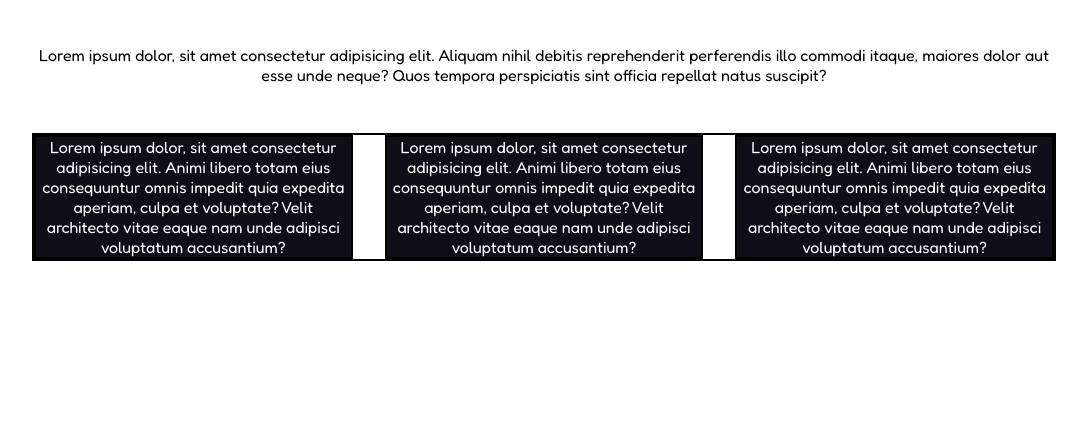
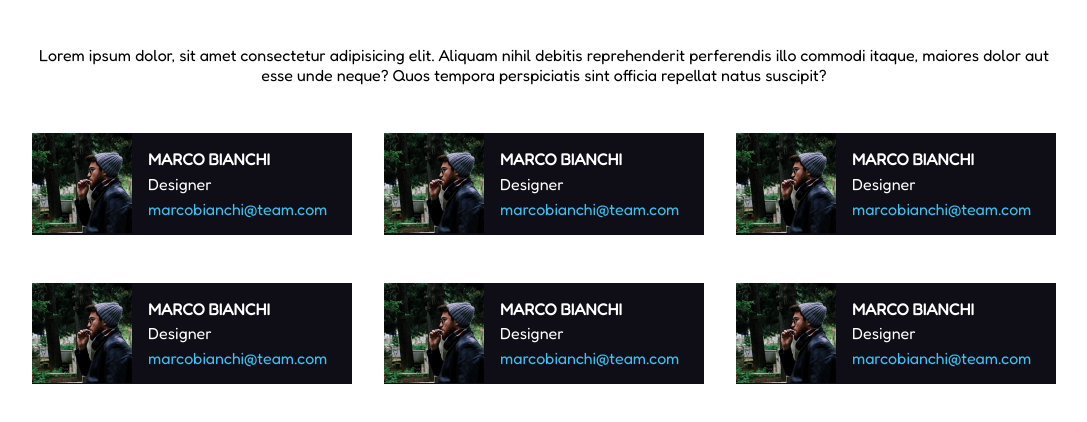
Before and after one commit to cioby09/html-css-float-cards, a plain HTML site: page index.html in a window 1280 px wide. Shown: the part 74-496 px from the top of the page, without its empty margins (96-1183 px from the left). Drawn offline with Linux system fonts and the light colour scheme.

Commit message:
Add: card content layout

```diff
--- a/css/style.css
+++ b/css/style.css
@@ -19,9 +19,13 @@ body{
     margin-bottom: 3rem;
 }
 
+/* Utilities */
+.text-center {
+    text-align: center;
+}
+
 /* Layout */
 .container{
-    text-align: center;
     width: 80%;
     max-width: 1100px;
     margin: 0 auto;
@@ -30,15 +34,15 @@ body{
 
 .row{
     margin-top: 3rem;
-    /* debug */
-    border: 2px solid black;
+    /* debug
+    border: 2px solid black; */
 }
 
 .col{
     float: left;
     width: calc(100% / 3 - (4rem / 3));
-    /* debug */
-    border: 2px solid black;
+    /* debug
+    border: 2px solid black; */
 }
 
 .clearfix::after {
@@ -56,3 +60,29 @@ body{
     background-color: #0F0E17;
     color: #FFFFFF;
 }
+
+.card img {
+    width: 100px;
+    float: left;
+}
+
+.card .content {
+    float: left;
+    width: calc(100% - 100px);
+    padding: 1rem;
+}
+
+.card-title {
+    text-transform: uppercase;
+    font-size: 1rem;
+    margin-bottom: .3rem;
+}
+
+.card .job {
+    margin-bottom: .3rem;
+}
+
+.card .email {
+    text-decoration: none;
+    color: #3CC1ED;
+}
--- a/index.html
+++ b/index.html
@@ -19,29 +19,85 @@
     <main>
         <div class="container">
             <!-- Title -->
-            <h1 class="title">Meet Our Team</h1>
+            <h1 class="title text-center">Meet Our Team</h1>
             <!-- /Title -->
 
-            <p>Lorem ipsum dolor, sit amet consectetur adipisicing elit. Aliquam nihil debitis reprehenderit perferendis illo commodi itaque, maiores dolor aut esse unde neque? Quos tempora perspiciatis sint officia repellat natus suscipit?</p>
+            <p class="text-center">Lorem ipsum dolor, sit amet consectetur adipisicing elit. Aliquam nihil debitis reprehenderit perferendis illo commodi itaque, maiores dolor aut esse unde neque? Quos tempora perspiciatis sint officia repellat natus suscipit?</p>
 
             <!-- Cards -->
             <div class="card-section">
                 <div class="row clearfix">
                     <div class="col">
-                        <div class="card">
-                            Lorem ipsum dolor, sit amet consectetur adipisicing elit. Animi libero totam eius consequuntur omnis impedit quia expedita aperiam, culpa et voluptate? Velit architecto vitae eaque nam unde adipisci voluptatum accusantium?
+                        <div class="card clearfix">
+                            <img src="img/male1.png" alt="Marco Bianchi">
+
+                            <section class="content">
+                                <h2 class="card-title">Marco Bianchi</h2>
+                                <p class="job">Designer</p>
+                                <a class="email" href="">marcobianchi@team.com</a>
+                            </section>
                         </div>
                     </div>
 
                     <div class="col middle">
-                        <div class="card">
-                            Lorem ipsum dolor, sit amet consectetur adipisicing elit. Animi libero totam eius consequuntur omnis impedit quia expedita aperiam, culpa et voluptate? Velit architecto vitae eaque nam unde adipisci voluptatum accusantium?
+                        <div class="card clearfix">
+                            <img src="img/male1.png" alt="Marco Bianchi">
+
+                            <section class="content">
+                                <h2 class="card-title">Marco Bianchi</h2>
+                                <p class="job">Designer</p>
+                                <a class="email" href="">marcobianchi@team.com</a>
+                            </section>
                         </div>
                     </div>
 
                     <div class="col">
-                        <div class="card">
-                            Lorem ipsum dolor, sit amet consectetur adipisicing elit. Animi libero totam eius consequuntur omnis impedit quia expedita aperiam, culpa et voluptate? Velit architecto vitae eaque nam unde adipisci voluptatum accusantium?
+                        <div class="card clearfix">
+                            <img src="img/male1.png" alt="Marco Bianchi">
+
+                            <section class="content">
+                                <h2 class="card-title">Marco Bianchi</h2>
+                                <p class="job">Designer</p>
+                                <a class="email" href="">marcobianchi@team.com</a>
+                            </section>
+                        </div>
+                    </div>
+                </div>
+
+                <div class="row clearfix">
+                    <div class="col">
+                        <div class="card clearfix">
+                            <img src="img/male1.png" alt="Marco Bianchi">
+
+                            <section class="content">
+                                <h2 class="card-title">Marco Bianchi</h2>
+                                <p class="job">Designer</p>
+                                <a class="email" href="">marcobianchi@team.com</a>
+                            </section>
+                        </div>
+                    </div>
+
+                    <div class="col middle">
+                        <div class="card clearfix">
+                            <img src="img/male1.png" alt="Marco Bianchi">
+
+                            <section class="content">
+                                <h2 class="card-title">Marco Bianchi</h2>
+                                <p class="job">Designer</p>
+                                <a class="email" href="">marcobianchi@team.com</a>
+                            </section>
+                        </div>
+                    </div>
+
+                    <div class="col">
+                        <div class="card clearfix">
+                            <img src="img/male1.png" alt="Marco Bianchi">
+
+                            <section class="content">
+                                <h2 class="card-title">Marco Bianchi</h2>
+                                <p class="job">Designer</p>
+                                <a class="email" href="">marcobianchi@team.com</a>
+                            </section>
                         </div>
                     </div>
                 </div>
```
